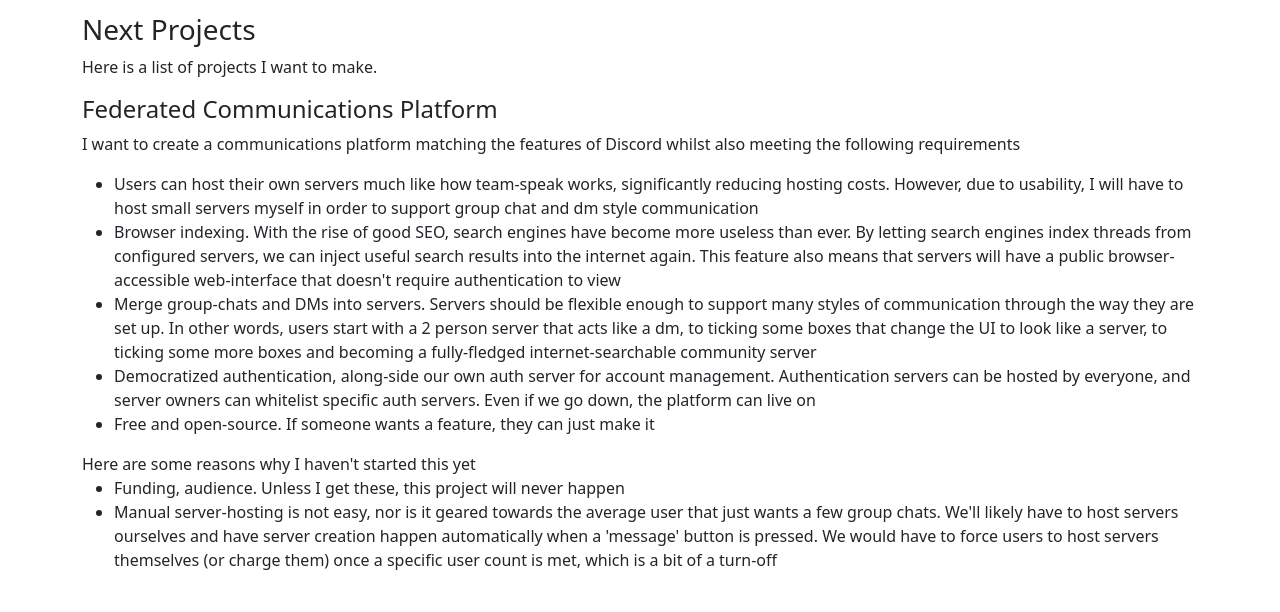
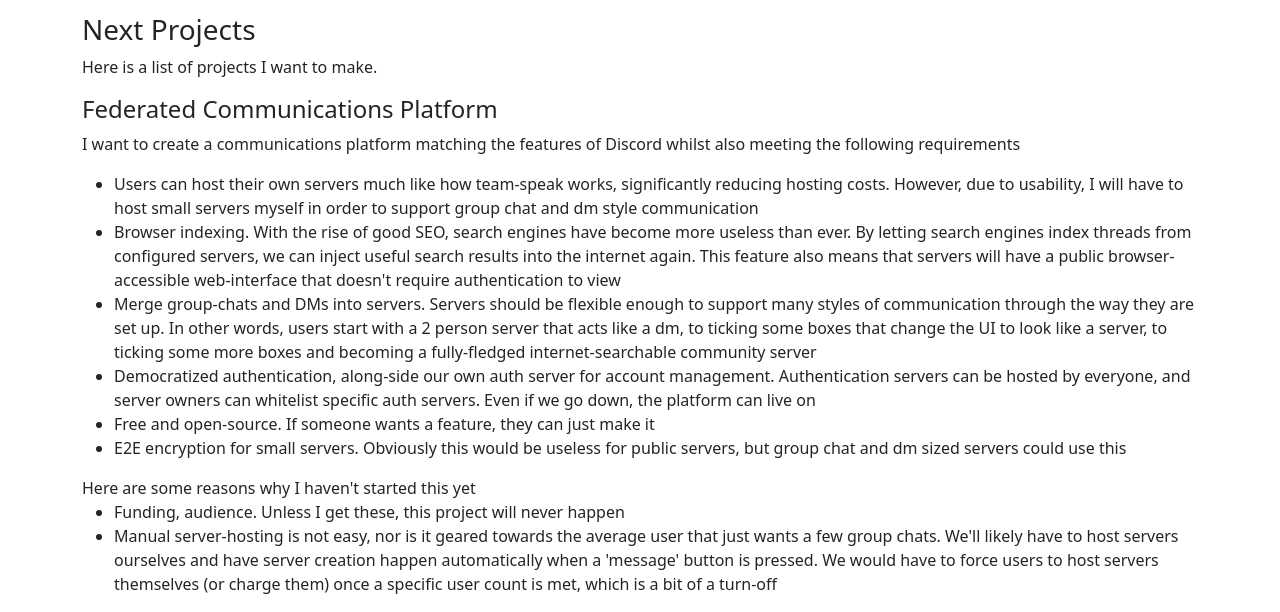
Before and after one commit to Woukie/lucaseldon.com, a website: page projects/index.html in a window 1280 px wide. Shown: the part 457-1069 px from the top of the page. Before the commit the page ends 1045 px from the top, so only its background shows below. Drawn offline with nearby package versions, Linux system fonts and the light colour scheme; files that its build step writes are made by us from their sources.

Commit message:
Updated future project requirement

```diff
--- a/projects/index.html
+++ b/projects/index.html
@@ -56,6 +56,7 @@
       <li>Merge group-chats and DMs into servers. Servers should be flexible enough to support many styles of communication through the way they are set up. In other words, users start with a 2 person server that acts like a dm, to ticking some boxes that change the UI to look like a server, to ticking some more boxes and becoming a fully-fledged internet-searchable community server</li>
       <li>Democratized authentication, along-side our own auth server for account management. Authentication servers can be hosted by everyone, and server owners can whitelist specific auth servers. Even if we go down, the platform can live on</li>
       <li>Free and open-source. If someone wants a feature, they can just make it</li>
+      <li>E2E encryption for small servers. Obviously this would be useless for public servers, but group chat and dm sized servers could use this</li>
     </ul>
     Here are some reasons why I haven't started this yet
     <ul>
```
